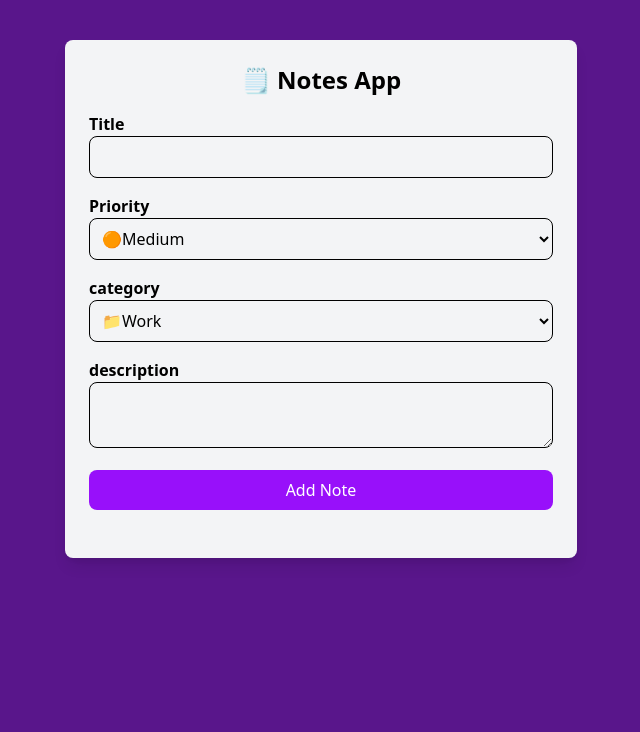
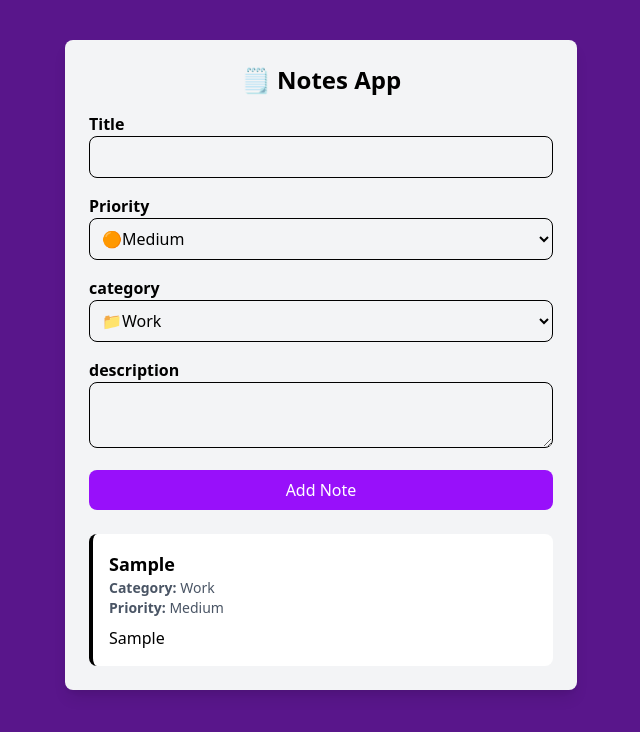
Before and after one commit to Nkabisto/Notes-App, a React (Vite) app: page / in a window 1280 px wide. Both pictures are taken after typing "Sample", "Sample" into the empty fields and a click on the button "Add Note". Shown: the top 732 px of the page, without its empty margins (319-959 px from the left). Built offline with nearby package versions, Linux system fonts and the light colour scheme.

Commit message:
Show notes

```diff
--- a/src/App.jsx
+++ b/src/App.jsx
@@ -1,5 +1,6 @@
 import { useState } from 'react';
 import NoteForm from './components/NoteForm';
+import NoteList from './components/NoteList';
 
 const App = () =>{
   const [notes, setNotes] = useState([]);
@@ -7,6 +8,8 @@
   <div className="max-w-lg mx-auto mt-10 p-6 bg-gray-100 rounded-lg shadow-lg">
     <h2 className="text-2xl font-bold mb-4 text-center">🗒 Notes App</h2>
       <NoteForm notes={notes} setNotes={setNotes} />
+      <NoteList notes={notes} />
+
   </div>
   )
 };
--- /dev/null
+++ b/src/components/NoteList.jsx
@@ -0,0 +1,31 @@
+const NoteList = ({notes}) =>{
+  if (notes.length === 0){
+    return (
+      <p className="text-center text-gray-500">
+        No Notes Yet
+      </p>
+    )
+  }
+  return(
+    <div className="space-y-4">
+      {notes.map((note) => (
+        <div key={note.id}
+          className="p-4 bg-white rounded-lg shadown-md border-l-4"
+        >
+          <h3 className='text-lg font-bold'>{note.title}</h3>
+          <p className='text-sm text-gray-600'>
+            <strong>Category:</strong> {note.category}
+          </p>
+          <p className='text-sm text-gray-600'>
+            <strong>Priority:</strong> {note.priority}
+          </p>
+          <p className='mt-2'>
+            {note.description}
+          </p>
+        </div>
+    ))}
+  </div>
+  );
+};
+
+export default NoteList;
```
